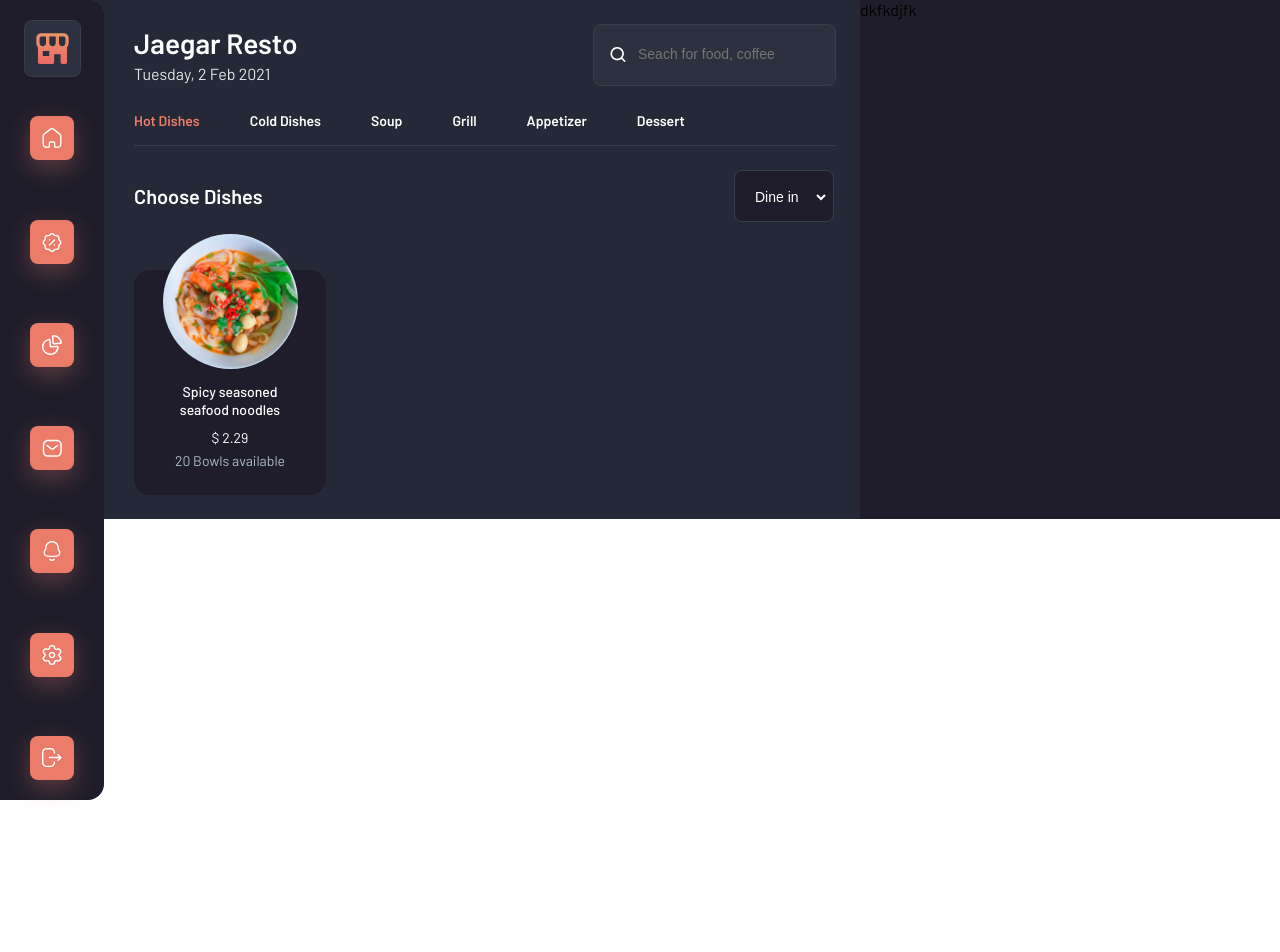
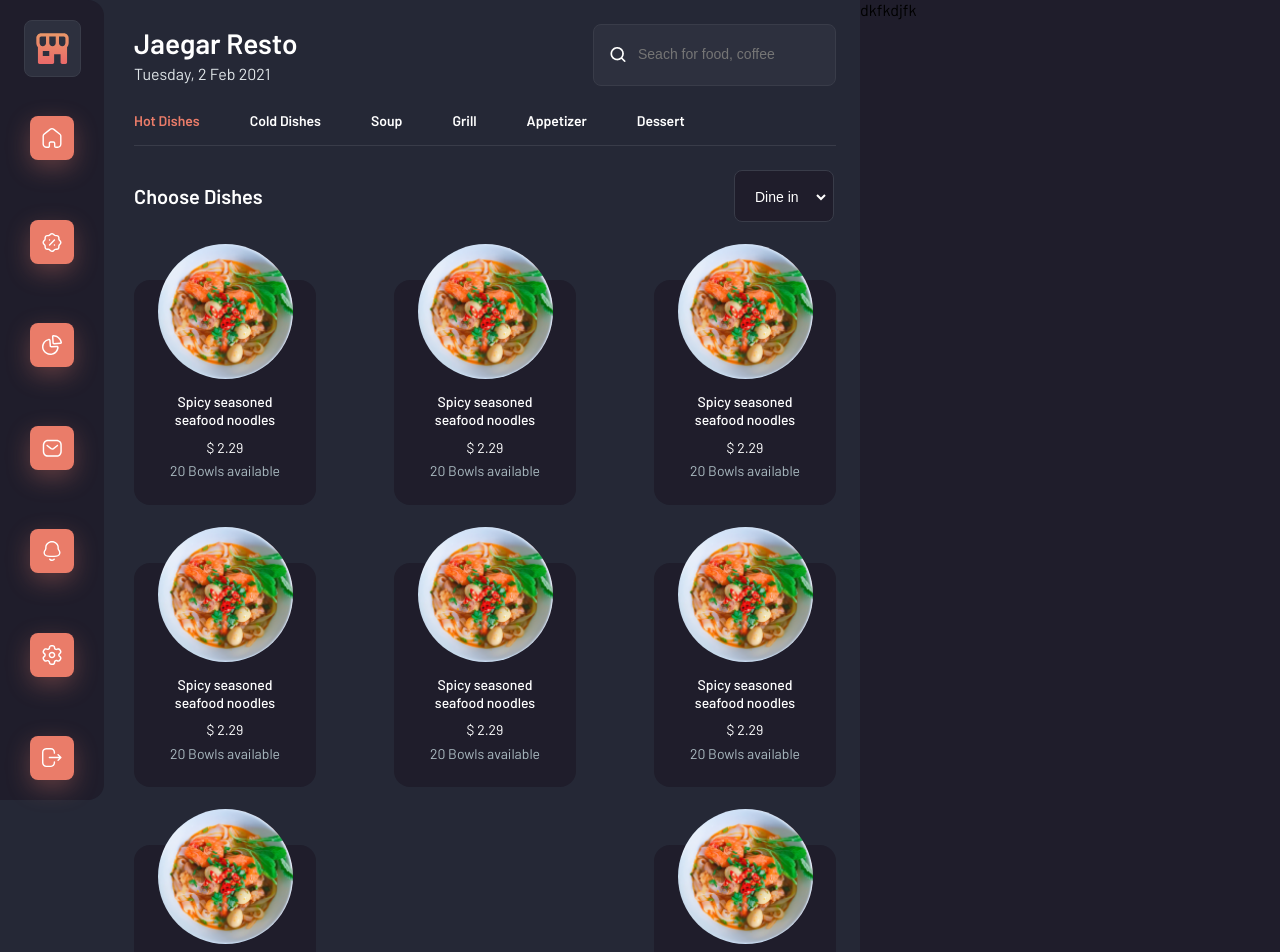
Before and after one commit to JAHONGIR95/Food_project, a React (Create React App) app: page / in a window 1280 px wide. Shown: the top 952 px of the page. Before the commit the page ends 800 px from the top, so only its background shows below. Built offline with nearby package versions, Linux system fonts and the light colour scheme.

Commit message:
meal card design is finished

```diff
--- a/src/Components/Extras/extra.scss
+++ b/src/Components/Extras/extra.scss
@@ -42,6 +42,6 @@
         color: #FFFFFF;
         box-sizing: border-box;
         padding: 0 14px;
-
+        outline: none;
     }
 }
--- a/src/Components/MealCard/MealCard.js
+++ b/src/Components/MealCard/MealCard.js
@@ -1,13 +1,17 @@
+// import {Link} from 'react-router-dom';
+
 import './MealCard.scss';
 
 const MealCard = ({ mealPhoto, mealName, mealPrice, mealLeft }) => {
     return(
+        // <Link to="/">
             <div className="meal-card">
                 <img src={mealPhoto} alt="" className="meal-photo"/>
                 <h5 className="meal-name">{mealName}</h5>
                 <p className="meal-price">{mealPrice}</p>
                 <p className="meal-left">{mealLeft}</p>
             </div>
+        // </Link>
     )
 }
 
--- a/src/Components/MealCard/MealCard.scss
+++ b/src/Components/MealCard/MealCard.scss
@@ -1,5 +1,5 @@
 .meal-card{
-    width: 192px;
+    width: 182px;
     background: #1F1D2B;
     border-radius: 16px;
     display: flex;
@@ -7,6 +7,11 @@
     align-items: center;
     padding: 24px;
     box-sizing: border-box;
+    margin-bottom: 58px;
+
+    &:hover {
+        cursor: pointer;
+    }
 
     .meal-photo{
         border-radius: 50%;
--- a/src/Pages/Homepage.js
+++ b/src/Pages/Homepage.js
@@ -1,3 +1,5 @@
+// import { Link } from 'react-router-dom';
+
 import Header from '../Containers/Header/Header';
 import Navbar from '../Containers/Navbar/Navbar';
 import Select from '../Components/Extras/Select';
@@ -19,6 +21,13 @@ const Homepage = () => {
                 </div>
                 <div className="meal-card-section">
                     <MealCard mealPhoto={MealPhoto} mealName="Spicy seasoned seafood noodles" mealPrice="$ 2.29" mealLeft="20 Bowls available"/>
+                    <MealCard mealPhoto={MealPhoto} mealName="Spicy seasoned seafood noodles" mealPrice="$ 2.29" mealLeft="20 Bowls available"/>
+                    <MealCard mealPhoto={MealPhoto} mealName="Spicy seasoned seafood noodles" mealPrice="$ 2.29" mealLeft="20 Bowls available"/>
+                    <MealCard mealPhoto={MealPhoto} mealName="Spicy seasoned seafood noodles" mealPrice="$ 2.29" mealLeft="20 Bowls available"/>
+                    <MealCard mealPhoto={MealPhoto} mealName="Spicy seasoned seafood noodles" mealPrice="$ 2.29" mealLeft="20 Bowls available"/>
+                    <MealCard mealPhoto={MealPhoto} mealName="Spicy seasoned seafood noodles" mealPrice="$ 2.29" mealLeft="20 Bowls available"/>
+                    <MealCard mealPhoto={MealPhoto} mealName="Spicy seasoned seafood noodles" mealPrice="$ 2.29" mealLeft="20 Bowls available"/>
+                    <MealCard mealPhoto={MealPhoto} mealName="Spicy seasoned seafood noodles" mealPrice="$ 2.29" mealLeft="20 Bowls available"/>
                 </div>
             </div>
             <div className="homepage-right">
--- a/src/Pages/Pages.scss
+++ b/src/Pages/Pages.scss
@@ -30,7 +30,7 @@
     align-items: center;
     padding: 0 24px;
     width: calc(100% - 50px);
-    margin-bottom: 24px;
+    margin-bottom: 34px;
 
     &-title{
         font-style: normal;
@@ -44,6 +44,9 @@
 
 .meal-card-section{
     padding: 24px;
+    display: flex;
+    flex-wrap: wrap;
+    justify-content: space-between;
 }
 
 .dashboard{
```
Lines whose indentation alone changed are shown as unchanged.
